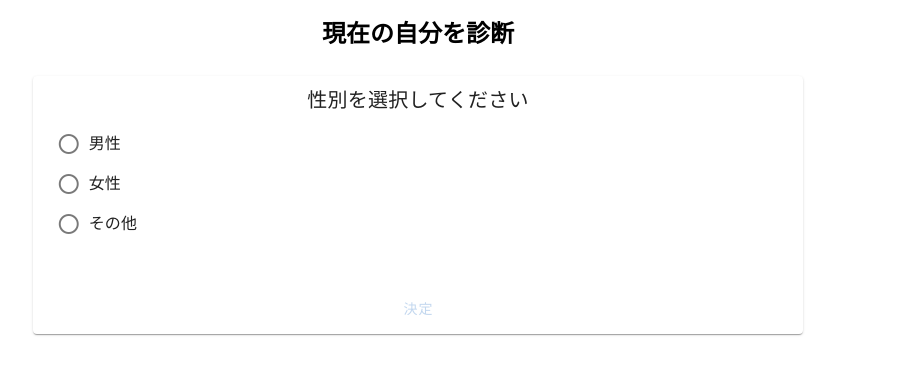
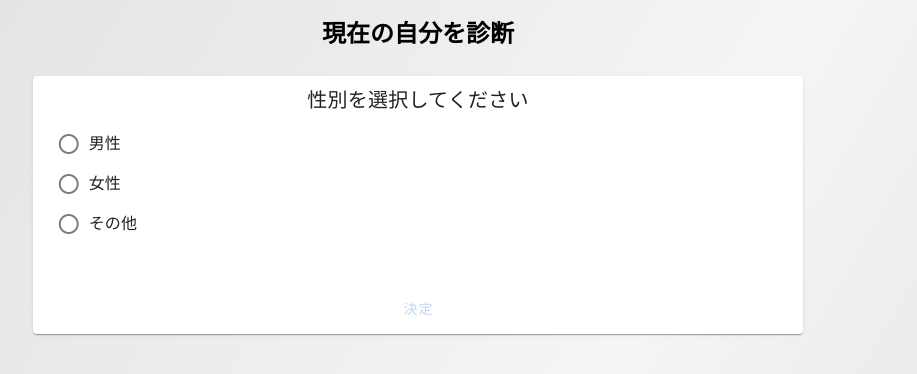
Before and after one commit to Ayumi-Moriyama/hacksonic2025, a Nuxt app: page /diagnosis in a window 1280 px wide. Shown: the top 374 px of the page, without its empty margins (222-1139 px from the left). Built offline with nearby package versions, Linux system fonts and the light colour scheme.

Commit message:
診断時ミラーエフェクト

```diff
--- a/app/pages/diagnosis.vue
+++ b/app/pages/diagnosis.vue
@@ -1,5 +1,7 @@
 <template>
-  <v-container>
+  <div class="mirror-bg">
+    <div class="mirror-glint" ref="glint"></div>
+    <v-container>
     <v-row justify="center">
       <v-col cols="12" md="8">
         <h2 class="text-center mb-6">現在の自分を診断</h2>
@@ -89,6 +91,7 @@
       </v-col>
     </v-row>
   </v-container>
+  </div>
 </template>
 
 <script setup>
@@ -99,7 +102,6 @@ const gender = ref('')
 const genderSelected = ref(false)
 
 onMounted(() => {
-  // 既にlocalStorageに保存されていれば自動選択
   const saved = localStorage.getItem('gender')
   if (saved) {
     gender.value = saved
@@ -453,6 +455,51 @@ function goToIdeal() {
 </script>
 
 <style scoped>
+.mirror-bg {
+  position: relative;
+  width: 100vw;
+  min-height: 100vh;
+  background: linear-gradient(120deg, #e0e0e0 0%, #f5f5f5 60%, #e0e0e0 100%);
+  overflow: hidden;
+}
+.mirror-glint {
+  position: absolute;
+  top: 8%;
+  left: -20%;
+  width: 140%;
+  height: 8px;
+  background: linear-gradient(90deg, transparent 0%, rgba(255,255,255,0.7) 50%, transparent 100%);
+  opacity: 0;
+  pointer-events: none;
+  z-index: 0;
+  filter: blur(1px);
+  border-radius: 10px;
+  transform: rotate(-15deg);
+  animation: glint-move 3.2s linear infinite;
+}
+
+@keyframes glint-move {
+  0% {
+    opacity: 0;
+    transform: translateX(-30%) rotate(-15deg) scaleY(1);
+  }
+  10% {
+    opacity: 1;
+    transform: translateX(-10%) rotate(-15deg) scaleY(1.5);
+  }
+  50% {
+    opacity: 1;
+    transform: translateX(60%) rotate(-15deg) scaleY(1.8);
+  }
+  80% {
+    opacity: 0.7;
+    transform: translateX(110%) rotate(-15deg) scaleY(1.2);
+  }
+  100% {
+    opacity: 0;
+    transform: translateX(110%) rotate(-15deg) scaleY(1);
+  }
+}
 .mb-6 {
   margin-bottom: 2rem;
 }
--- a/nuxt.config.ts
+++ b/nuxt.config.ts
@@ -14,7 +14,6 @@ export default defineNuxtConfig({
         config.plugins.push(vuetify({ autoImport: true }))
       })
     },
-    //...
   ],
   vite: {
     vue: {
--- a/package.json
+++ b/package.json
@@ -11,6 +11,7 @@
   },
   "dependencies": {
     "@google/generative-ai": "^0.24.1",
+    "@hypernym/nuxt-anime": "2.1.1",
     "@mdi/font": "^7.4.47",
     "animejs": "^4.1.3",
     "axios": "^1.11.0",
```
Also changed, not shown: 1 other file (tests, documents, lock files or other folders).
